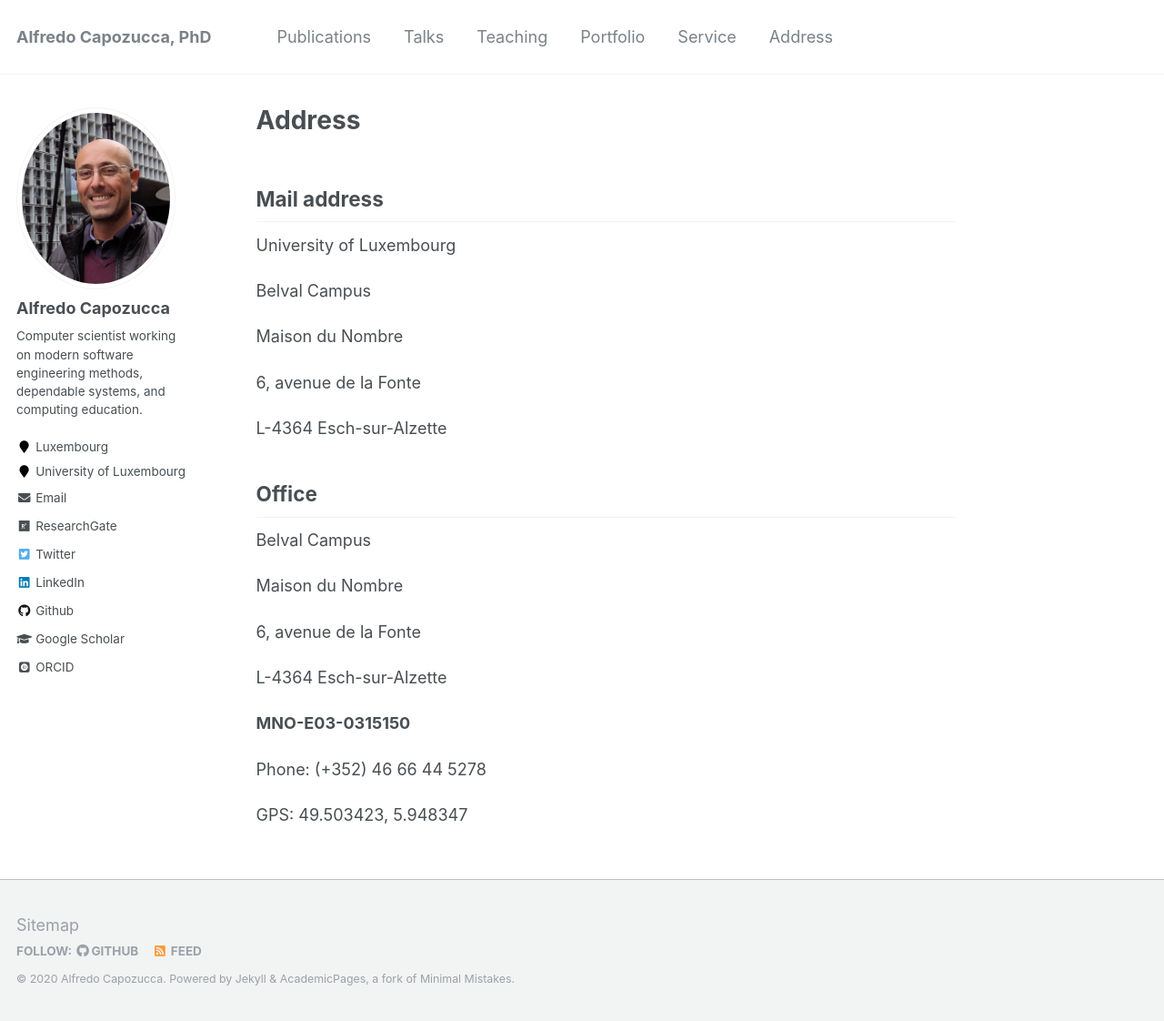
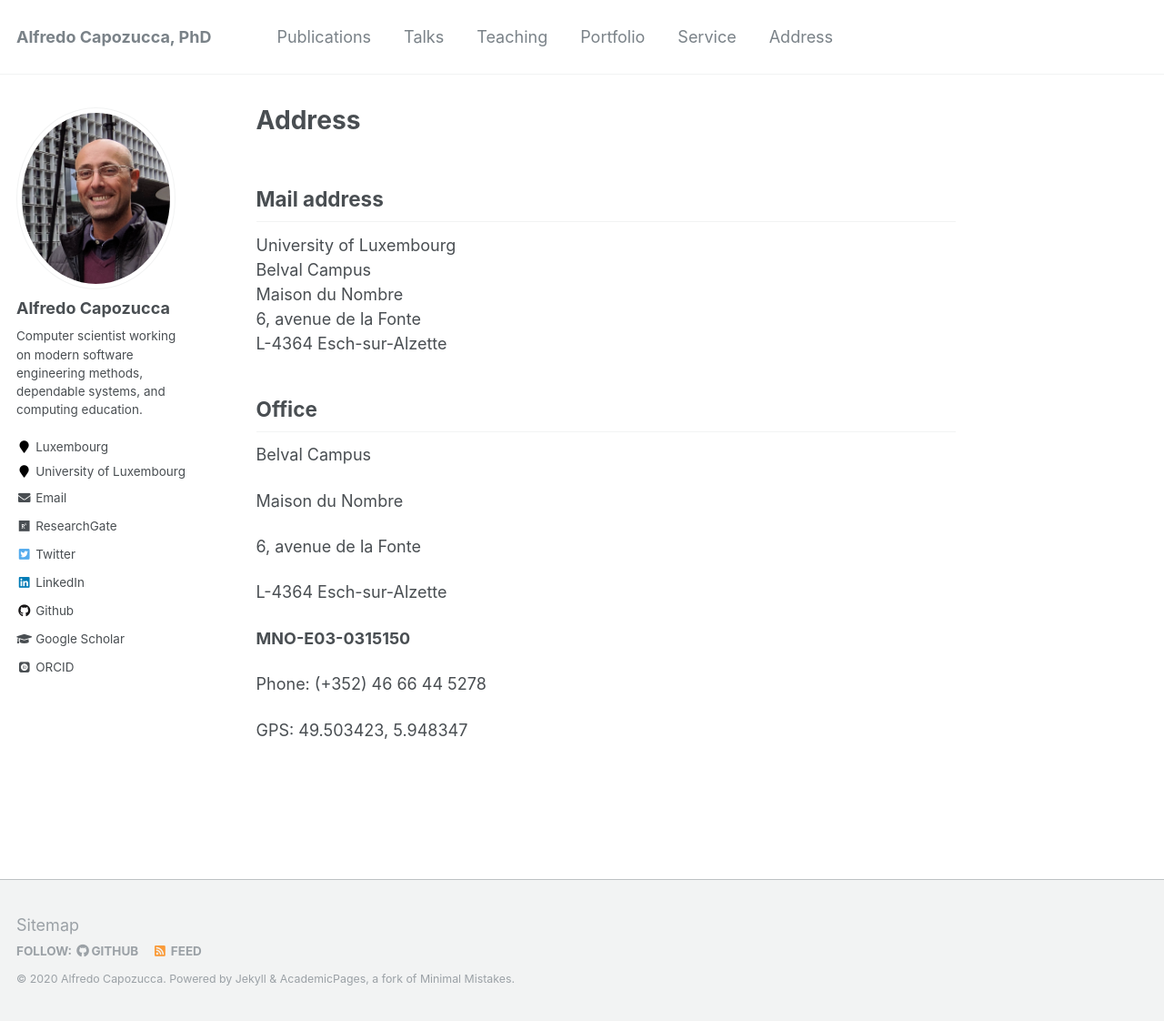
Before and after one commit to acapozucca/acapozucca.github.io, a Jekyll site: the page built from _pages/address.md, in a window 1280 px wide and 1122 px high. Shown: the whole window at 91% size. Built offline with Jekyll 4.4.1, drawn with Linux system fonts in a browser that asks for light colours; some web fonts are replaced.

Commit message:
Update address.md

```diff
--- a/_pages/address.md
+++ b/_pages/address.md
@@ -8,14 +8,10 @@ redirect_from:
 
 ##  Mail address
 
-University of Luxembourg
-
-Belval Campus
-
-Maison du Nombre
-
-6, avenue de la Fonte
-
+University of Luxembourg<br>
+Belval Campus<br>
+Maison du Nombre<br>
+6, avenue de la Fonte<br>
 L-4364 Esch-sur-Alzette
 
 
```
